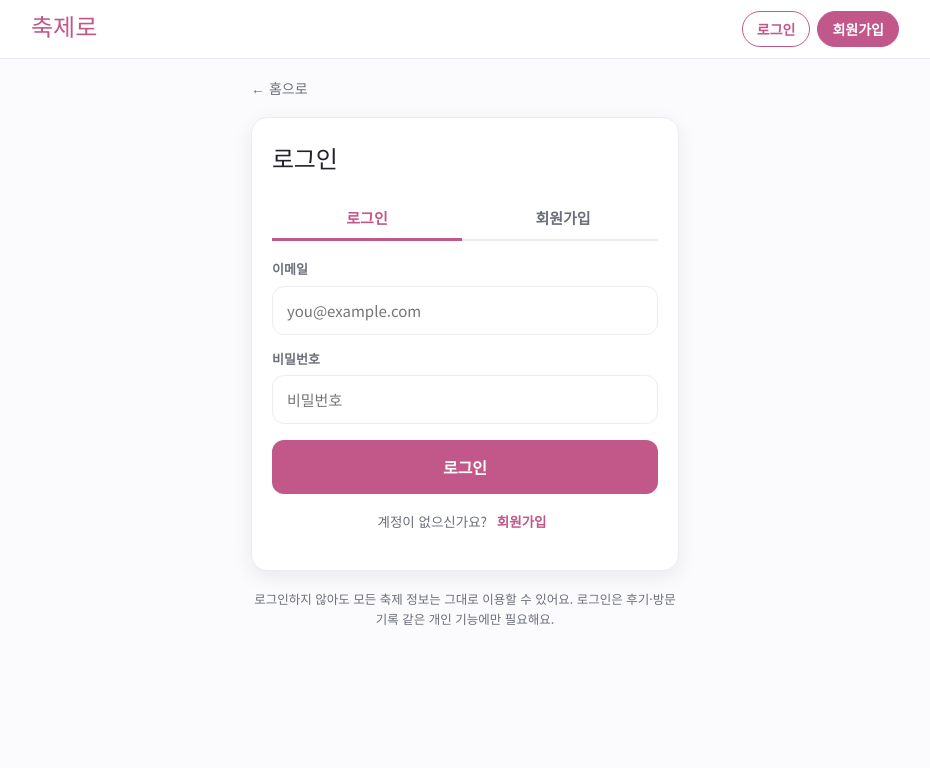
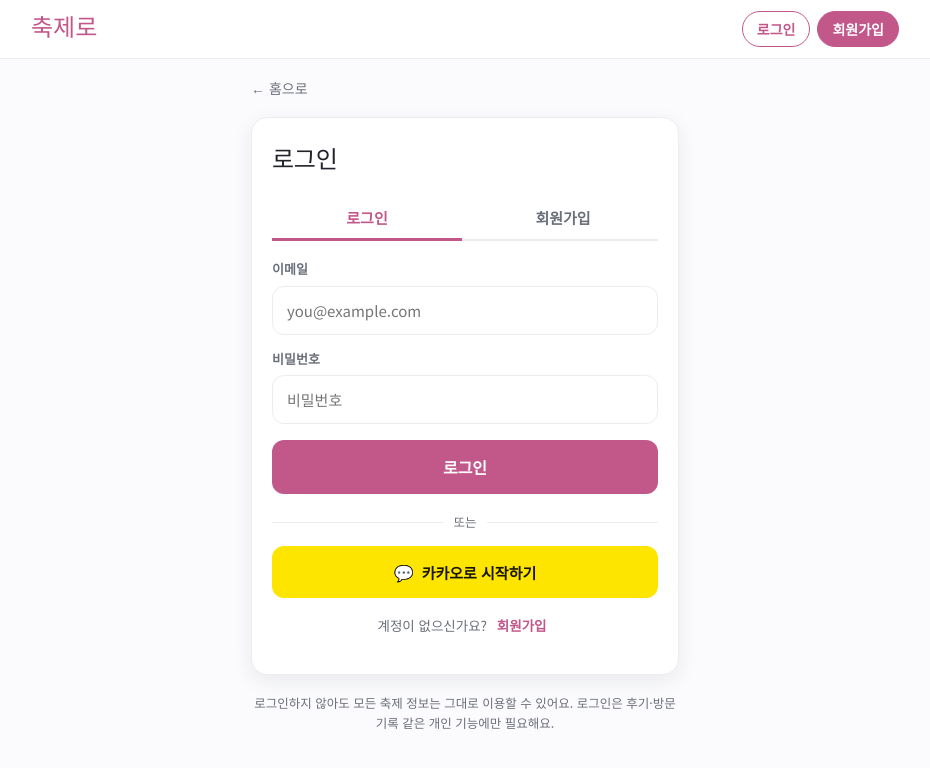
Before and after one commit to papaerth/festivalro, a Next.js app: page /login in a window 1280 px wide. Shown: the top 768 px of the page, without its empty margins (175-1105 px from the left). Built offline with nearby package versions, Linux system fonts and the light colour scheme; no server answers.

Commit message:
카카오 로그인 버튼 + 개인정보처리방침 페이지(/privacy) 추가

```diff
--- a/src/app/globals.css
+++ b/src/app/globals.css
@@ -285,6 +285,44 @@ h3 {
 .auth-submit:disabled {
   opacity: 0.6;
   cursor: progress;
+}
+.auth-divider {
+  display: flex;
+  align-items: center;
+  gap: 10px;
+  margin: 18px 0 14px;
+  color: var(--text-soft);
+  font-size: 12.5px;
+}
+.auth-divider::before,
+.auth-divider::after {
+  content: "";
+  flex: 1;
+  height: 1px;
+  background: var(--line);
+}
+.kakao-btn {
+  display: flex;
+  align-items: center;
+  justify-content: center;
+  gap: 8px;
+  width: 100%;
+  padding: 14px;
+  border: none;
+  border-radius: 12px;
+  background: #fee500;
+  color: #191600;
+  font-family: inherit;
+  font-size: 15px;
+  font-weight: 700;
+  cursor: pointer;
+  transition: filter 0.15s ease;
+}
+.kakao-btn:hover {
+  filter: brightness(0.97);
+}
+.kakao-icon {
+  font-size: 16px;
 }
 .auth-switch {
   text-align: center;
@@ -1618,6 +1656,38 @@ h3 {
   border: 1px solid var(--line);
 }
 
+/* ── 법적 고지 페이지 ── */
+.legal {
+  max-width: 720px;
+  padding-bottom: 48px;
+  line-height: 1.7;
+  color: var(--text);
+}
+.legal-title {
+  font-size: 26px;
+  margin: 20px 0 4px;
+}
+.legal-updated {
+  color: var(--text-soft);
+  font-size: 13px;
+  margin: 0 0 18px;
+}
+.legal h2 {
+  font-size: 17px;
+  margin: 22px 0 8px;
+}
+.legal ul {
+  margin: 8px 0;
+  padding-left: 20px;
+}
+.legal li {
+  margin: 4px 0;
+}
+.legal-back {
+  margin-top: 28px;
+  font-weight: 700;
+}
+
 /* ── 하단 푸터 ── */
 .site-footer {
   border-top: 1px solid var(--line);
--- a/src/app/login/page.js
+++ b/src/app/login/page.js
@@ -35,7 +35,7 @@ function toKorean(message = "") {
 }
 
 export default function LoginPage() {
-  const { configured, user, loading, signIn, signUp } = useAuth();
+  const { configured, user, loading, signIn, signUp, signInWithKakao } = useAuth();
   const router = useRouter();
 
   const [mode, setMode] = useState("login"); // "login" | "signup"
@@ -213,6 +213,26 @@ export default function LoginPage() {
                 </button>
               </form>
 
+              <div className="auth-divider">
+                <span>또는</span>
+              </div>
+
+              <button
+                type="button"
+                className="kakao-btn"
+                onClick={async () => {
+                  setError("");
+                  try {
+                    await signInWithKakao();
+                  } catch (err) {
+                    setError(toKorean(err.message));
+                  }
+                }}
+              >
+                <span className="kakao-icon">💬</span>
+                카카오로 시작하기
+              </button>
+
               <p className="auth-switch">
                 {mode === "login" ? (
                   <>
```
Also changed, not shown: src/app/privacy/page.js (added, +71 -0 lines), src/lib/AuthProvider.js, 1 other file (tests, documents, lock files or other folders).
